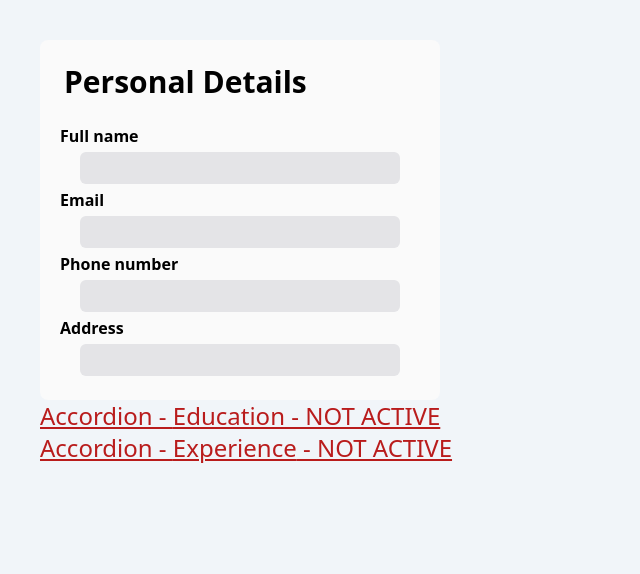
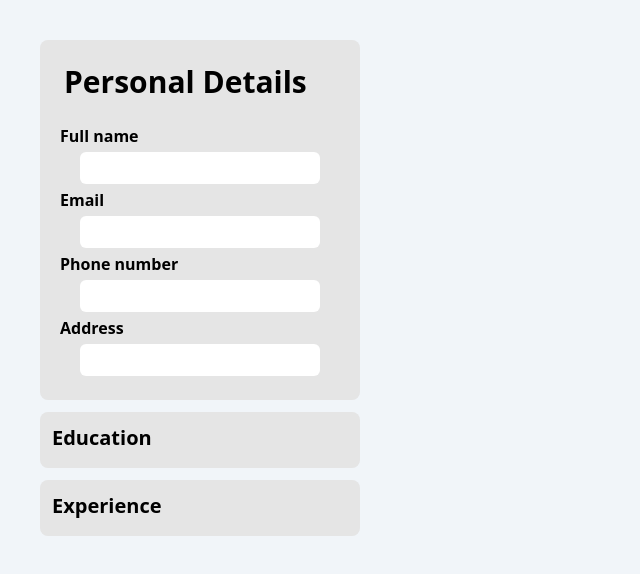
Before and after one commit to GodOfProDev/cv-builder-odin, a React (Vite) app: page / in a window 1280 px wide. Shown: the top 574 px of the page, without its empty margins (0-640 px from the left). Built offline with nearby package versions, Linux system fonts and the light colour scheme.

Commit message:
More work on the sidebar

```diff
--- a/src/components/Accordion.tsx
+++ b/src/components/Accordion.tsx
@@ -3,26 +3,32 @@ import { ReactNode } from 'react'
 interface AccordionProp {
     title: string
     isActive: boolean
-    onClick: () => void
+    onOpen: () => void
+    onClose: () => void
     children: ReactNode
 }
 
-const Accordion = ({ title, children, isActive, onClick }: AccordionProp) => {
+const Accordion = ({
+    title,
+    children,
+    isActive,
+    onOpen,
+    onClose,
+}: AccordionProp) => {
     if (isActive) {
         return (
-            <button onClick={onClick}>
-                <h2>Accordion - {title}</h2>
-                {children}
-            </button>
+            <div className="my-3 rounded-lg bg-neutral-200 p-3 pb-4">
+                <button onClick={onClose} className="text-xl font-semibold">
+                    {title}
+                </button>
+                <div className="py-3">{children}</div>
+            </div>
         )
     } else {
         return (
-            <div>
-                <button
-                    onClick={onClick}
-                    className="text-2xl text-red-700 underline"
-                >
-                    Accordion - {title} - NOT ACTIVE
+            <div className="my-3 rounded-lg bg-neutral-200 p-3 pb-4">
+                <button onClick={onOpen} className="text-xl font-semibold">
+                    {title}
                 </button>
             </div>
         )
--- a/src/components/AccordionItem.tsx
+++ /dev/null
@@ -1,37 +0,0 @@
-import { ReactNode } from 'react'
-
-interface AccordionItemProp {
-    title: string
-    isActive?: boolean
-    onClick?: () => void
-    children: ReactNode
-}
-
-const AccordionItem = ({
-    title,
-    children,
-    isActive,
-    onClick,
-}: AccordionItemProp) => {
-    if (isActive) {
-        return (
-            <button onClick={onClick}>
-                <h2>Accordion - {title}</h2>
-                {children}
-            </button>
-        )
-    } else {
-        return (
-            <div>
-                <button
-                    onClick={onClick}
-                    className="text-2xl text-red-700 underline"
-                >
-                    Accordion - {title} - NOT ACTIVE
-                </button>
-            </div>
-        )
-    }
-}
-
-export default AccordionItem
--- a/src/components/PersonalDetailsForm.tsx
+++ b/src/components/PersonalDetailsForm.tsx
@@ -1,6 +1,6 @@
 const PersonalDetailsForm = () => {
     return (
-        <div className="max-w-[400px] rounded-lg bg-neutral-50 p-3 pb-4 font-semibold">
+        <div className="rounded-lg bg-neutral-200 p-3 pb-4 font-semibold">
             <h2 className="p-3 text-3xl">Personal Details</h2>
             <form className="flex flex-col px-2 py-2">
                 <label htmlFor="fullName" className="py-1 font-semibold">
@@ -9,7 +9,7 @@ const PersonalDetailsForm = () => {
                 <input
                     type="text"
                     id="fullName"
-                    className="mx-5 rounded-md bg-zinc-200 py-1"
+                    className="bg-netrual-50 mx-5 rounded-md py-1"
                 ></input>
                 <label htmlFor="email" className="py-1 font-semibold">
                     Email
@@ -17,7 +17,7 @@ const PersonalDetailsForm = () => {
                 <input
                     type="text"
                     id="email"
-                    className="mx-5 rounded-md bg-zinc-200 py-1"
+                    className="bg-netrual-50 mx-5 rounded-md py-1"
                 ></input>
                 <label htmlFor="phoneNumber" className="py-1 font-semibold">
                     Phone number
@@ -25,7 +25,7 @@ const PersonalDetailsForm = () => {
                 <input
                     type="text"
                     id="phoneNumber"
-                    className="mx-5 rounded-md bg-zinc-200 py-1"
+                    className="bg-netrual-50 mx-5 rounded-md py-1"
                 ></input>
                 <label htmlFor="address" className="py-1 font-semibold">
                     Address
@@ -33,7 +33,7 @@ const PersonalDetailsForm = () => {
                 <input
                     type="text"
                     id="address"
-                    className="mx-5 rounded-md bg-zinc-200 py-1"
+                    className="bg-netrual-50 mx-5 rounded-md py-1"
                 ></input>
             </form>
         </div>
--- a/src/components/Sidebar.tsx
+++ b/src/components/Sidebar.tsx
@@ -8,19 +8,21 @@ const Sidebar = () => {
     const [activeIndex, setIndex] = useState(-1) // Accordion State
 
     return (
-        <div className="p-10">
+        <div className="max-w-[400px] p-10">
             <PersonalDetailsForm />
             <Accordion
                 title="Education"
                 isActive={activeIndex === 0}
-                onClick={() => setIndex(0)}
+                onOpen={() => setIndex(0)}
+                onClose={() => setIndex(-1)}
             >
                 <EducationForm />
             </Accordion>
             <Accordion
                 title="Experience"
                 isActive={activeIndex === 1}
-                onClick={() => setIndex(1)}
+                onOpen={() => setIndex(1)}
+                onClose={() => setIndex(-1)}
             >
                 <ExperienceForm />
             </Accordion>
```
